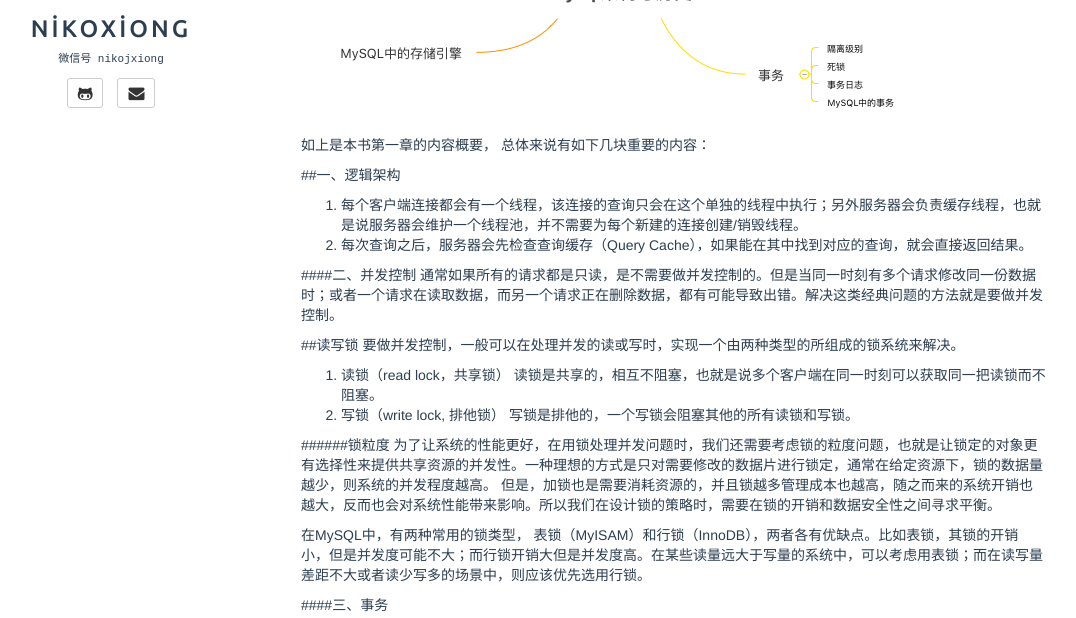
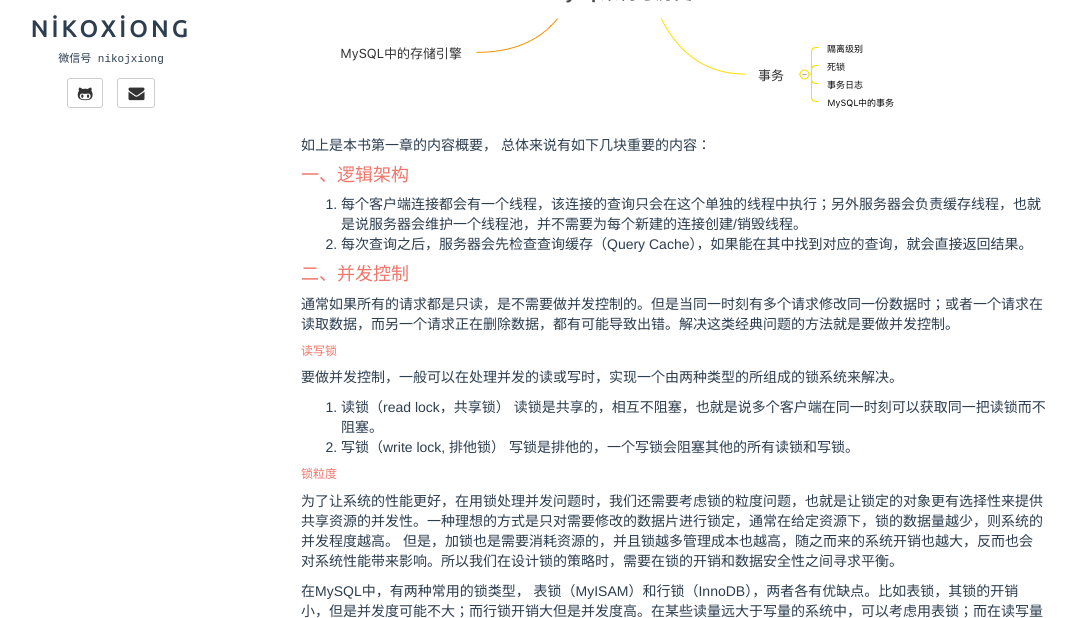
Before and after one commit to yuxingfirst/blog, a Jekyll site: the page built from _posts/mysql/2018-10-18-Read-note-high-perf-mysql-chapter1.md, in a window 1280 px wide and 900 px high, cut to the strip 282-900 px from the top of the window. Shown: the whole strip, without its empty margins (49-1125 px from the left). Built offline with Jekyll 4.4.1, drawn with Linux system fonts in a browser that asks for light colours; comment, search, counter and statistics services are not loaded.

```diff
--- a/_posts/mysql/2018-10-18-Read-note-high-perf-mysql-chapter1.md
+++ b/_posts/mysql/2018-10-18-Read-note-high-perf-mysql-chapter1.md
@@ -9,14 +9,14 @@ tags: [mysql, 读书笔记]
 
 如上是本书第一章的内容概要， 总体来说有如下几块重要的内容：
 
-##一、逻辑架构
+#### 一、逻辑架构
 1. 每个客户端连接都会有一个线程，该连接的查询只会在这个单独的线程中执行；另外服务器会负责缓存线程，也就是说服务器会维护一个线程池，并不需要为每个新建的连接创建/销毁线程。
 2. 每次查询之后，服务器会先检查查询缓存（Query Cache），如果能在其中找到对应的查询，就会直接返回结果。
 
-####二、并发控制
+#### 二、并发控制
 通常如果所有的请求都是只读，是不需要做并发控制的。但是当同一时刻有多个请求修改同一份数据时；或者一个请求在读取数据，而另一个请求正在删除数据，都有可能导致出错。解决这类经典问题的方法就是要做并发控制。
 
-##读写锁
+###### 读写锁
 要做并发控制，一般可以在处理并发的读或写时，实现一个由两种类型的所组成的锁系统来解决。
 
 1. 读锁（read lock，共享锁）
@@ -24,7 +24,7 @@ tags: [mysql, 读书笔记]
 2. 写锁（write lock, 排他锁）
 	写锁是排他的，一个写锁会阻塞其他的所有读锁和写锁。
 
-######锁粒度
+###### 锁粒度
 为了让系统的性能更好，在用锁处理并发问题时，我们还需要考虑锁的粒度问题，也就是让锁定的对象更有选择性来提供共享资源的并发性。一种理想的方式是只对需要修改的数据片进行锁定，通常在给定资源下，锁的数据量越少，则系统的并发程度越高。
 但是，加锁也是需要消耗资源的，并且锁越多管理成本也越高，随之而来的系统开销也越大，反而也会对系统性能带来影响。所以我们在设计锁的策略时，需要在锁的开销和数据安全性之间寻求平衡。
 
```
